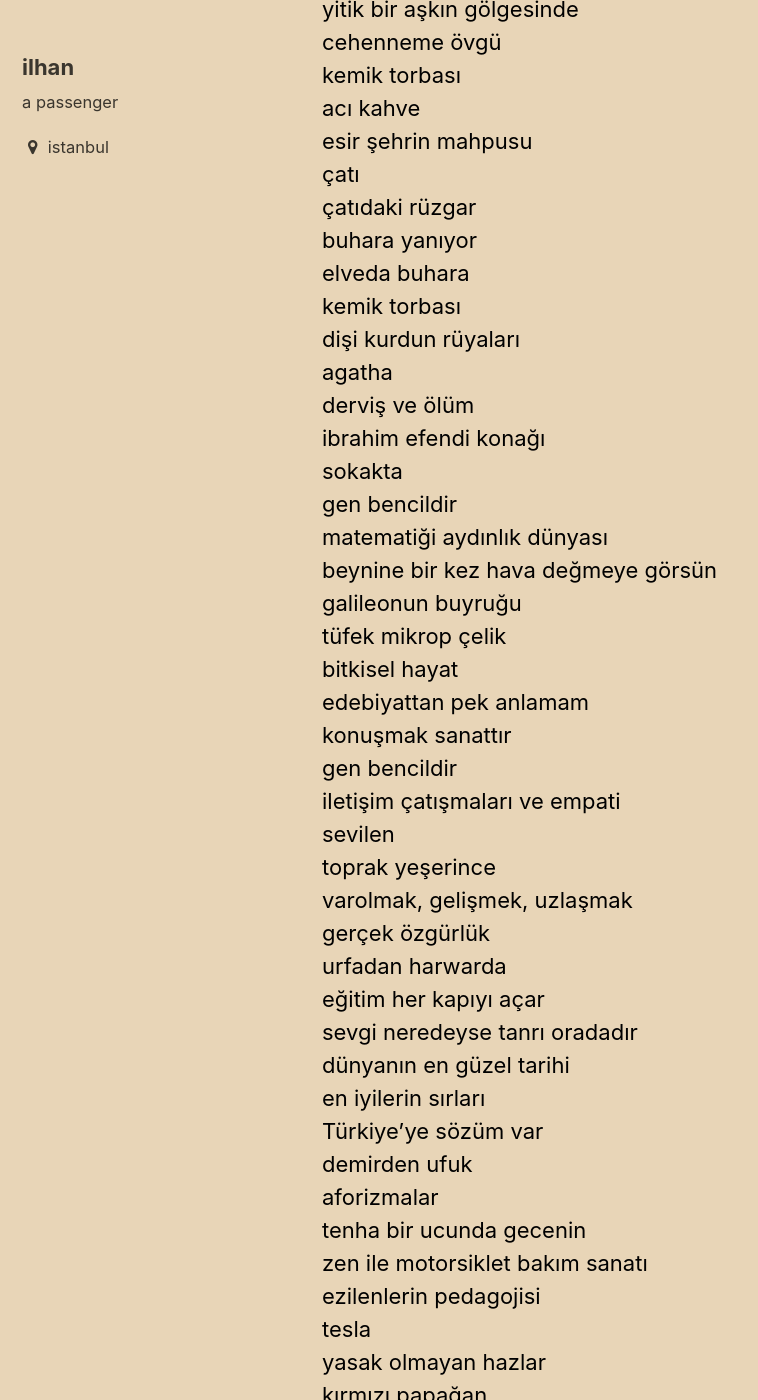
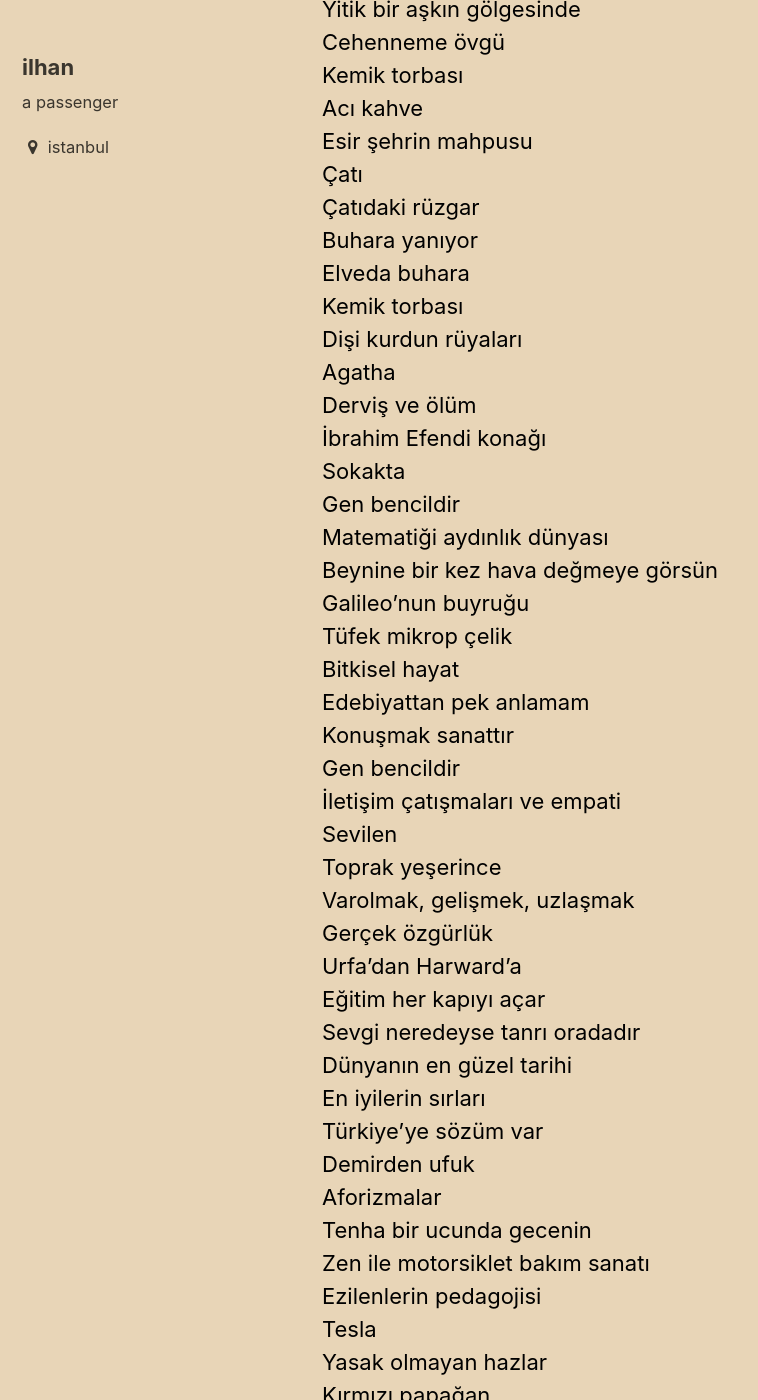
Before and after one commit to ilhangoren/ilhangoren.github.io, a Jekyll site: the page built from _posts/2018-7-7-Listem.md, in a window 1280 px wide and 1400 px high, scrolled down 2471 px. Shown: the whole window, without its empty margins (0-758 px from the left). Built offline with Jekyll 4.4.1, drawn with Linux system fonts in a browser that asks for light colours; some of the changed text lies outside the part shown.

Commit message:
duzeltme

```diff
--- a/_posts/2018-7-7-Listem.md
+++ b/_posts/2018-7-7-Listem.md
@@ -1,142 +1,142 @@
-küçük prens<br>
-şeker portakalı<br>
-olasılıksız<br>
-aşk<br>
-suç ceza<br>
-hayvan çiftliği<br>
-sefiller<br>
-satranç<br>
-kuyucaklı yusuf<br>
-da vinci şifrei<br>
-sol ayağım<br>
-yabancı<br>
-martı jonathan<br>
-açlık oyunları<br>
-melekler ve şeytanlar<br>
-alacakaranlık<br>
-fatih harbiye<br>
-harry poter<br>
-aylak adam<br>
-sofinin dünyası<br>
-yaban<br>
-sergüzeşt<br>
-iki şehrin hikayesi<br>
-alamut<br>
-dijital kale<br>
-yüzyıllık yazlnızlık<br>
-gün olur asla bedel<br>
-çavdar tarlasında çocuklar<br>
-bir çift yürek<br>
-intibah<br>
-kızıl nehirler<br>
-araba sevdası<br>
-martin eden<br>
-notre dame'in kamburu<br>
-siyah kan<br>
-kiralık konak<br>
-açlık<br>
-donkişot<br>
-mai ve siyah<br>
-adım adım hayata<br>
-osmancık<br>
-ihtiyar balıkçı<br>
-metal fırtına 1-2-3<br>
-bir idam mahkumunun son günü<br>
-sapiens<br>
-taş meclisi<br>
-pembe incili kaftan<br>
-ermiş<br>
-ütopya<br>
-dorian gray'in portresi<br>
-kar<br>
-şahane hatalar<br>
-küçük ağa<br>
-bir bilim adamının romanı<br>
-küçük şeyler 1-2-3<br>
-hayat devam ediyor<br>
-hacı murat<br>
-dinle küçük adam<br>
-muhteşem gatsby<br>
-türkan<br>
-savaşçı<br>
-aşk gibi aydınlık ölüm gibi karanlık<br>
-gençlerle başbaşa ?<br>
-esir şehrin insanları<br>
-forsa ? <br>
-hükümdar<br>
-fırat suyu kan akıyor baksana - <br>
-yitik bir aşkın gölgesinde<br>
-cehenneme övgü<br>
-kemik torbası<br>
-acı kahve<br>
-esir şehrin mahpusu<br>
-çatı<br>
-çatıdaki rüzgar<br>
-buhara yanıyor<br>
-elveda buhara<br>
-kemik torbası<br>
-dişi kurdun rüyaları<br>
-agatha<br>
-derviş ve ölüm<br>
-ibrahim efendi konağı<br>
-sokakta<br>
-gen bencildir<br>
-matematiği aydınlık dünyası<br>
-beynine bir kez hava değmeye görsün<br>
-galileonun buyruğu<br>
-tüfek mikrop çelik<br>
-bitkisel hayat<br>
-edebiyattan pek anlamam<br>
-konuşmak sanattır<br>
-gen bencildir<br>
-iletişim çatışmaları ve empati<br>
-sevilen<br>
-toprak yeşerince<br>
-varolmak, gelişmek, uzlaşmak<br>
-gerçek özgürlük<br>
-urfadan harwarda<br>
-eğitim her kapıyı açar<br>
-sevgi neredeyse tanrı oradadır<br>
-dünyanın en güzel tarihi<br>
-en iyilerin sırları<br>
+Küçük prens<br>
+Şeker portakalı<br>
+Olasılıksız<br>
+Aşk<br>
+Suç ceza<br>
+Hayvan çiftliği<br>
+Sefiller<br>
+Satranç<br>
+Kuyucaklı Yusuf<br>
+Da Vinci şifresi<br>
+Sol ayağım<br>
+Yabancı<br>
+Martı Jonathan<br>
+Açlık oyunları<br>
+Melekler ve şeytanlar<br>
+Alacakaranlık<br>
+Fatih Harbiye<br>
+Harry Poter<br>
+Aylak adam<br>
+Sofi'nin dünyası<br>
+Yaban<br>
+Sergüzeşt<br>
+İki şehrin hikayesi<br>
+Alamut<br>
+Dijital kale<br>
+Yüzyıllık yazlnızlık<br>
+Gün olur asla bedel<br>
+Çavdar tarlasında çocuklar<br>
+Bir çift yürek<br>
+İntibah<br>
+Kızıl nehirler<br>
+Araba sevdası<br>
+Martin Eden<br>
+Notre Dame'in kamburu<br>
+Siyah kan<br>
+Kiralık konak<br>
+Açlık<br>
+Don Kişot<br>
+Mai ve siyah<br>
+Adım adım hayata<br>
+Asmancık<br>
+İhtiyar balıkçı<br>
+Metal fırtına 1-2-3<br>
+Bir idam mahkumunun son günü<br>
+Sapiens<br>
+Taş meclisi<br>
+Pembe incili kaftan<br>
+Ermiş<br>
+Ütopya<br>
+Dorian Gray'in portresi<br>
+Kar<br>
+Şahane hatalar<br>
+Küçük ağa<br>
+Bir bilim adamının romanı<br>
+Küçük şeyler 1-2-3<br>
+Hayat devam ediyor<br>
+Hacı Murat<br>
+Dinle küçük adam<br>
+Muhteşem Gatsby<br>
+Türkan<br>
+Savaşçı<br>
+Aşk gibi aydınlık ölüm gibi karanlık<br>
+Gençlerle başbaşa ?<br>
+Esir şehrin insanları<br>
+Forsa ? <br>
+Hükümdar<br>
+Fırat suyu kan akıyor baksana - <br>
+Yitik bir aşkın gölgesinde<br>
+Cehenneme övgü<br>
+Kemik torbası<br>
+Acı kahve<br>
+Esir şehrin mahpusu<br>
+Çatı<br>
+Çatıdaki rüzgar<br>
+Buhara yanıyor<br>
+Elveda buhara<br>
+Kemik torbası<br>
+Dişi kurdun rüyaları<br>
+Agatha<br>
+Derviş ve ölüm<br>
+İbrahim Efendi konağı<br>
+Sokakta<br>
+Gen bencildir<br>
+Matematiği aydınlık dünyası<br>
+Beynine bir kez hava değmeye görsün<br>
+Galileo'nun buyruğu<br>
+Tüfek mikrop çelik<br>
+Bitkisel hayat<br>
+Edebiyattan pek anlamam<br>
+Konuşmak sanattır<br>
+Gen bencildir<br>
+İletişim çatışmaları ve empati<br>
+Sevilen<br>
+Toprak yeşerince<br>
+Varolmak, gelişmek, uzlaşmak<br>
+Gerçek özgürlük<br>
+Urfa'dan Harward'a<br>
+Eğitim her kapıyı açar<br>
+Sevgi neredeyse tanrı oradadır<br>
+Dünyanın en güzel tarihi<br>
+En iyilerin sırları<br>
 Türkiye'ye sözüm var<br>
-demirden ufuk<br>
-aforizmalar<br>
-tenha bir ucunda gecenin<br>
-zen ile motorsiklet bakım sanatı<br>
-ezilenlerin pedagojisi<br>
-tesla<br>
-yasak olmayan hazlar<br>
-kırmızı papağan<br>
-otuz yaşındaki kadın<br>
-incognito<br>
-manifesto<br>
-siber savaş<br>
-yeraltından notlar<br>
-aldatma sanatı<br>
-oblomov<br>
-arkadaşlığın matematiği<br>
-anna karenina<br>
-tiffanyde kahvaltı<br>
-bonzai<br>
-bizim büyük çaresizliğimiz<br>
-palto<br>
-köpek kalbi<br>
-bülbülü öldürmek<br>
-tatar çölü<br>
-cennet çayırı<br>
+Demirden ufuk<br>
+Aforizmalar<br>
+Tenha bir ucunda gecenin<br>
+Zen ile motorsiklet bakım sanatı<br>
+Ezilenlerin pedagojisi<br>
+Tesla<br>
+Yasak olmayan hazlar<br>
+Kırmızı papağan<br>
+Otuz yaşındaki kadın<br>
+Incognito<br>
+Manifesto<br>
+Siber savaş<br>
+Yeraltından notlar<br>
+Aldatma sanatı<br>
+Oblomov<br>
+Arkadaşlığın matematiği<br>
+Anna Karenina<br>
+Tiffany'de kahvaltı<br>
+Bonzai<br>
+Bizim büyük çaresizliğimiz<br>
+Palto<br>
+Köpek kalbi<br>
+Bülbülü öldürmek<br>
+Tatar çölü<br>
+Cennet çayırı<br>
 Fuji Dağı'nı nasıl taşırsınız?<br>
-gerçekçi ol imkansızı iste<br>
-melankoli felsefesi<br>
-oyunun kurallarını fizik söyler<br>
-beyninizi eğitmek<br>
-bir delinin anı defteri<br>
-empati<br>
-amok koşucusu<br>
-Peygamberin Son Beş Günü - 29/7/2018<br>
+Gerçekçi ol imkansızı iste<br>
+Melankoli felsefesi<br>
+Oyunun kurallarını fizik söyler<br>
+Beyninizi eğitmek<br>
+Bir delinin anı defteri<br>
+Empati<br>
+Amok koşucusu<br>
+Peygamberin son beş günü - 29/7/2018<br>
 Bilinmeyen bir kadının mektubu - 30/7/2018<br>
 Dorian Gray'in portresi - 20/8/2018<br>
 Şah ve sultan - 03/9/2018<br>
-Kürk mantolu madonna - 10/09/2018 <br>
+Kürk mantolu Madonna - 10/09/2018 <br>
 A'dan Z'ye satranç öğreniyoruz - 16/09/2018 <br>
 Farkındalık altKitap 2013 öykü seçkisi - 29/09/2018 <br>
```
